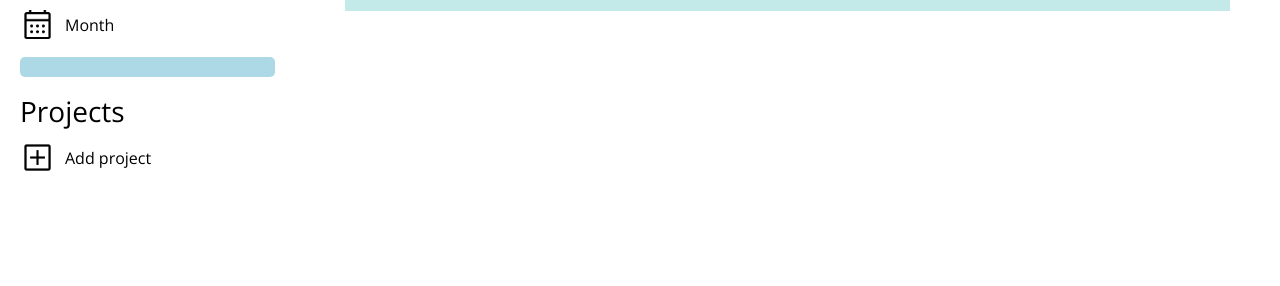
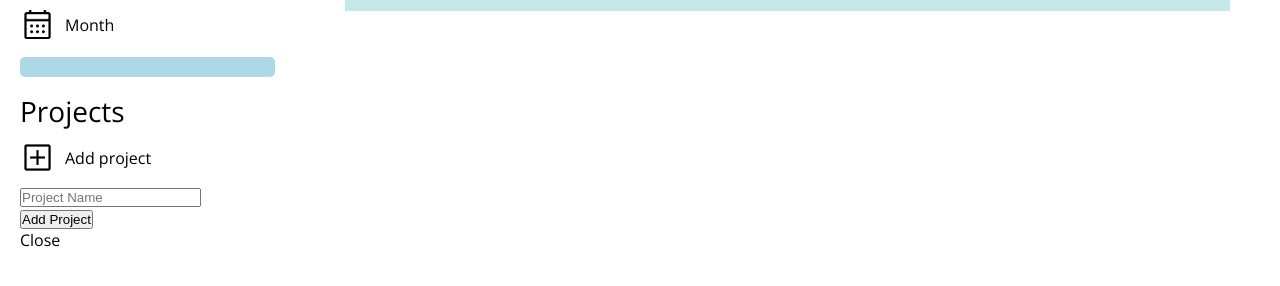
Before and after one commit to godwin-17/odin-todo-list, a website built with webpack: page src/index.html in a window 1280 px wide. Shown: the part 238-524 px from the top of the page. Built offline with nearby package versions, Linux system fonts and the light colour scheme.

Commit message:
Add project popup

```diff
--- a/src/index.html
+++ b/src/index.html
@@ -48,6 +48,16 @@
         <div class="add-project-text">Add project</div>
       </div>
 
+      <div id="project-popup">
+        <form id="project-from">
+          <input type="text" name="project" id="project" placeholder="Project Name">
+
+          <div id="project-btns">
+            <input type="submit" value="Add Project">
+            <div id="close-popup">Close</div>
+          </div>
+        </form>
+      </div>
     </div>
 
   </aside>
```
